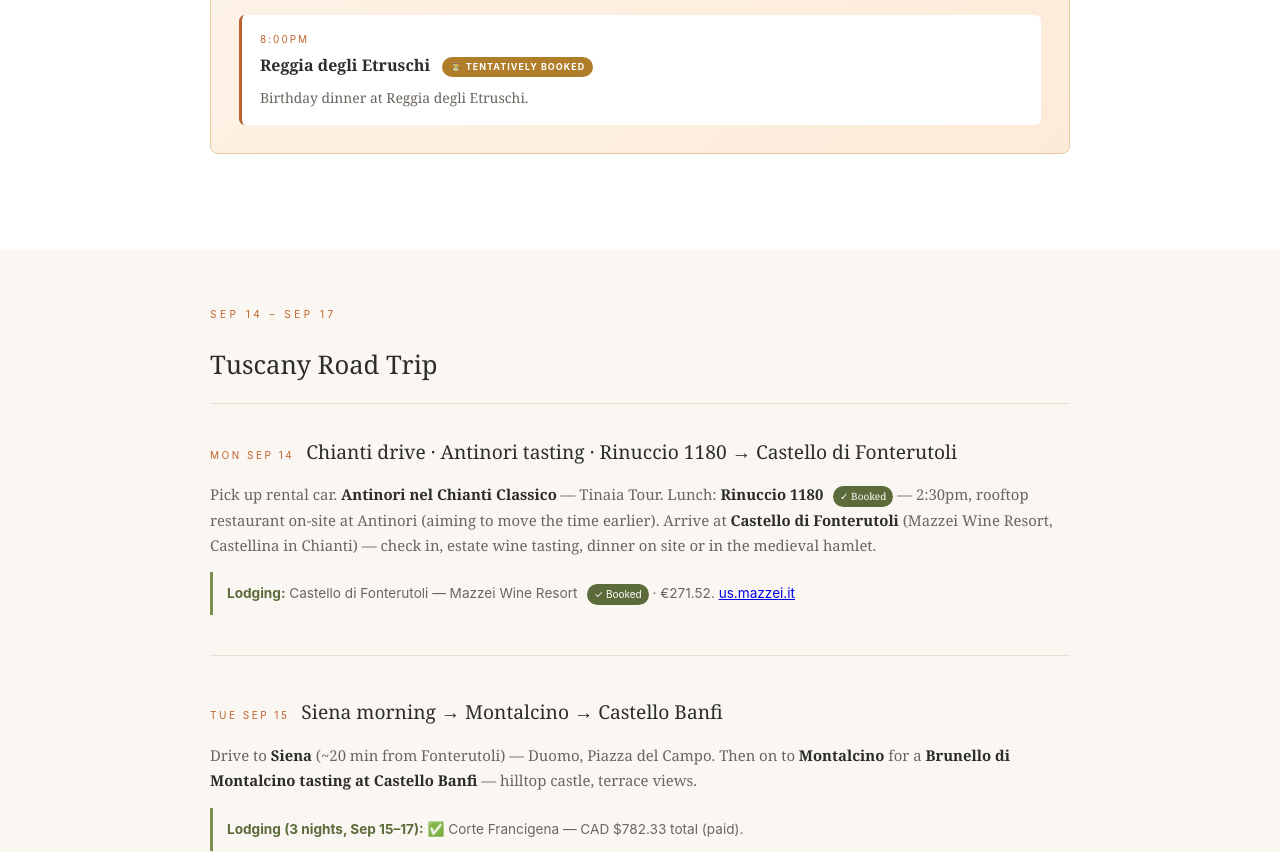
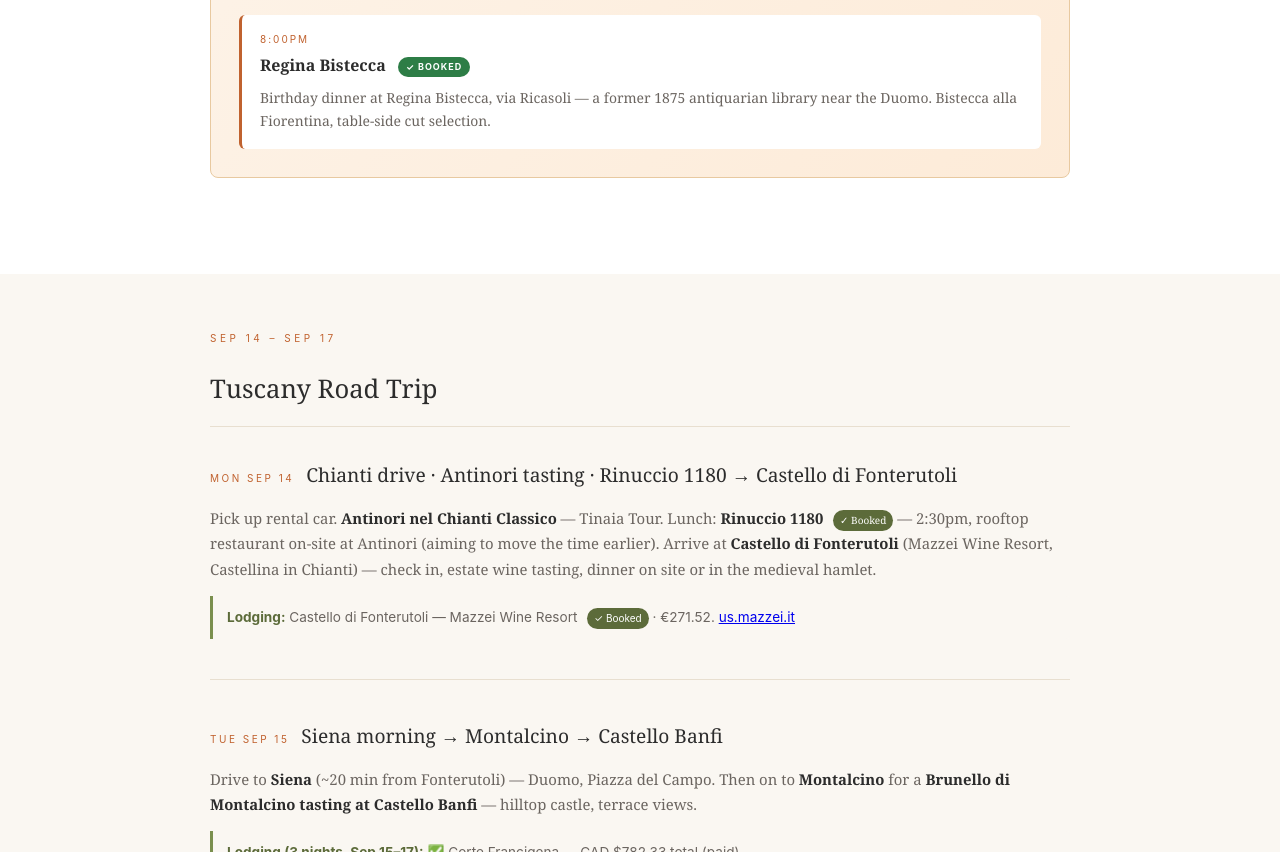
Before and after one commit to dpcina/Italy_Trip_2026, a plain HTML site: page index.html in a window 1280 px wide. Shown: the part 5880-6732 px from the top of the page. Drawn offline with Linux system fonts and the light colour scheme.

Commit message:
Add files via upload

```diff
--- a/index.html
+++ b/index.html
@@ -599,8 +599,8 @@
 
       <div class="birthday-event">
         <div class="birthday-event-time">8:00pm</div>
-        <div class="birthday-event-title">Reggia degli Etruschi <span class="pending-badge">⏳ Tentatively booked</span></div>
-        <p>Birthday dinner at Reggia degli Etruschi.</p>
+        <div class="birthday-event-title">Regina Bistecca <span class="booked-badge">✓ Booked</span></div>
+        <p>Birthday dinner at Regina Bistecca, via Ricasoli — a former 1875 antiquarian library near the Duomo. Bistecca alla Fiorentina, table-side cut selection.</p>
       </div>
 
     </div>
```
